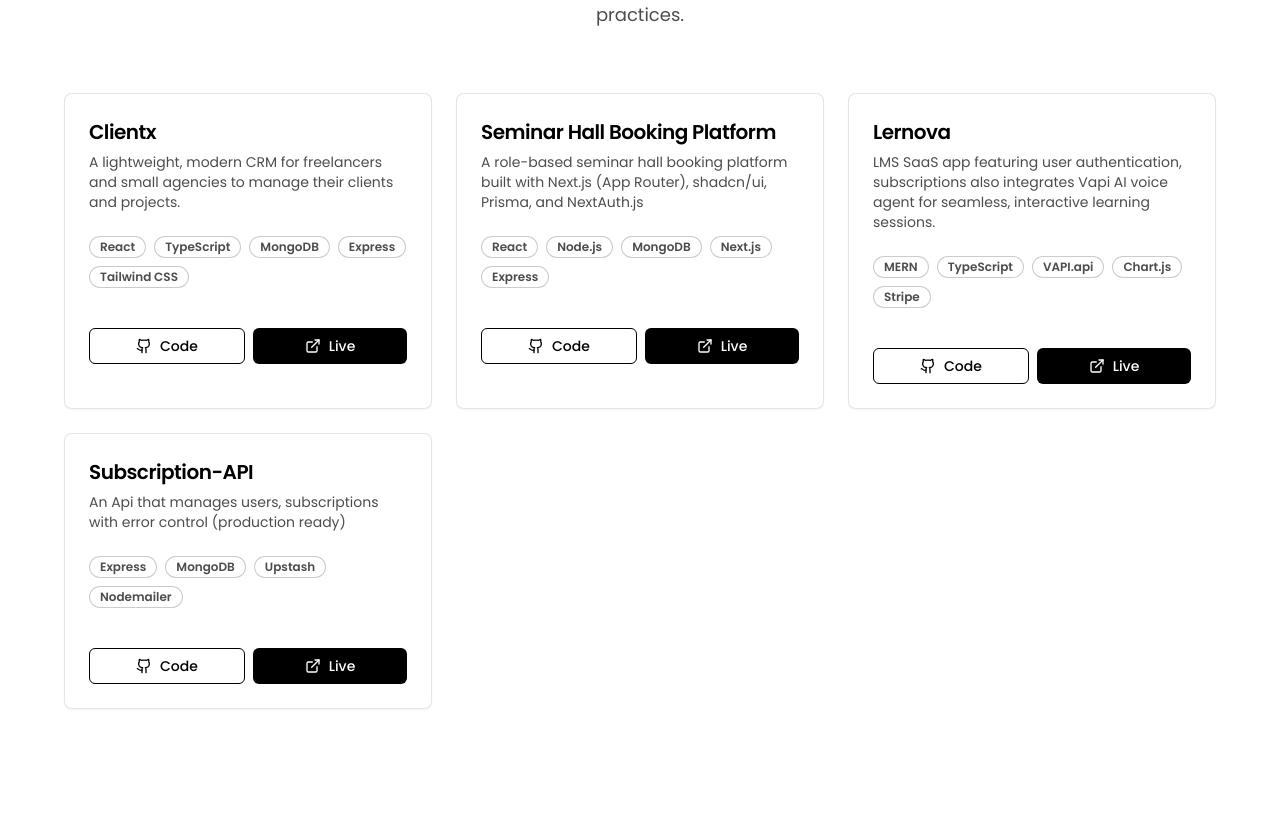
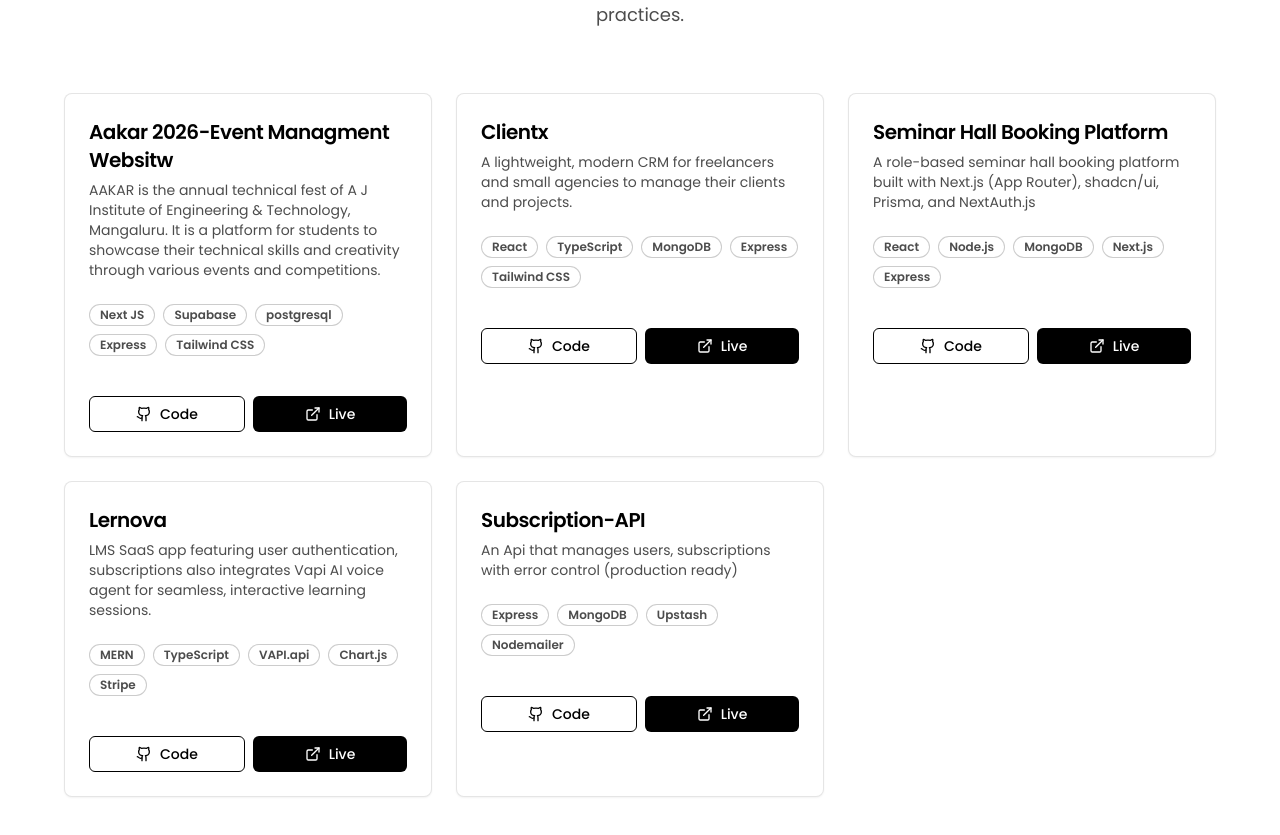
Before and after one commit to prajwallshetty/prajwallshetty.me, a Next.js app: page / in a window 1280 px wide. Shown: the part 1925-2760 px from the top of the page. Before the commit the page ends 2714 px from the top, so only its background shows below. Built offline with nearby package versions, Linux system fonts and the light colour scheme.

Commit message:
Update projects.tsx

```diff
--- a/components/projects.tsx
+++ b/components/projects.tsx
@@ -29,6 +29,14 @@ const containerVariants = {
 }
 
 const projects = [
+    {
+    name: "Aakar 2026-Event Managment Websitw",
+    description:
+      "AAKAR is the annual technical fest of A J Institute of Engineering & Technology, Mangaluru. It is a platform for students to showcase their technical skills and creativity through various events and competitions.",
+    tech: ["Next JS", "Supabase", "postgresql", "Express", "Tailwind CSS"],
+    github: "https://github.com/prajwallshetty/Aakar-26-landing",
+    live: "https://aakar.live",
+  },
   {
     name: "Clientx",
     description:
```
